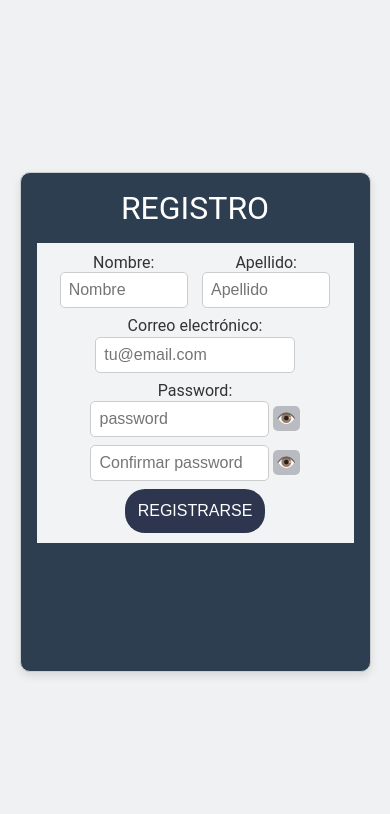
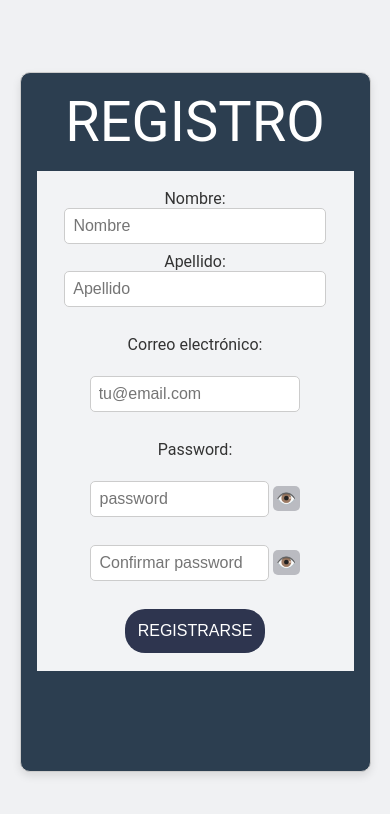
Before and after one commit to CarlosFedericoZalazar/CuentasClaras-ClearAccounts-, a plain HTML site: page client/registro.html in a window 390 px wide. Drawn offline with nearby package versions, Linux system fonts and the light colour scheme.

Commit message:
layoutResponsivo

```diff
--- a/client/css/base/layout.css
+++ b/client/css/base/layout.css
@@ -122,14 +122,22 @@ button:hover {
     main {
         padding: 1rem; /* Reducimos el padding interno para ganar espacio */
         border-radius: 10px; /* Bordes un poco menos redondeados en celu */
+        height: 700px;
     }
 
     header h1 {
-        font-size: 2rem; /* Achicamos el título para que no rompa en pantallas muy angostas */
+        font-size: 3.5rem; /* Achicamos el título para que no rompa en pantallas muy angostas */
         margin-bottom: 1rem;
     }
 
+    #div-nombre {
+        flex-direction: column; /* Apilamos los inputs de nombre y apellido */
+        align-items: center; /* Centramos los inputs */
+    }
+
     form {
-        padding: 1rem;
+        padding: 0.5rem;
+        height: 500px;
+        justify-content: space-around; /* Distribuimos los elementos del formulario */
     }
 }
```
